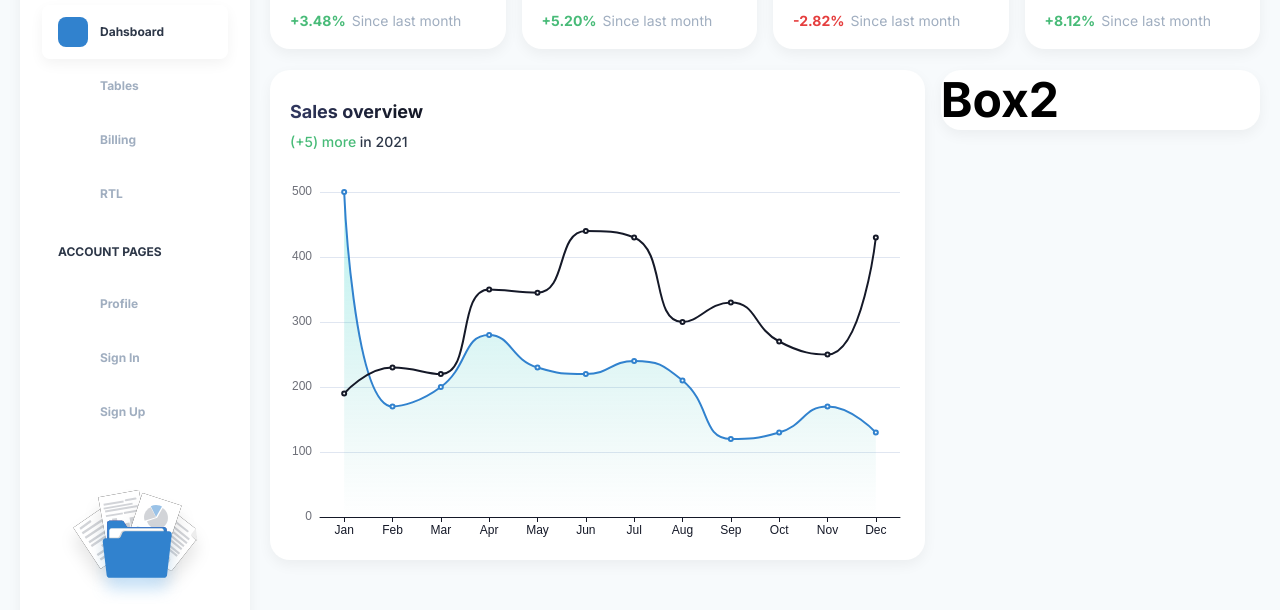
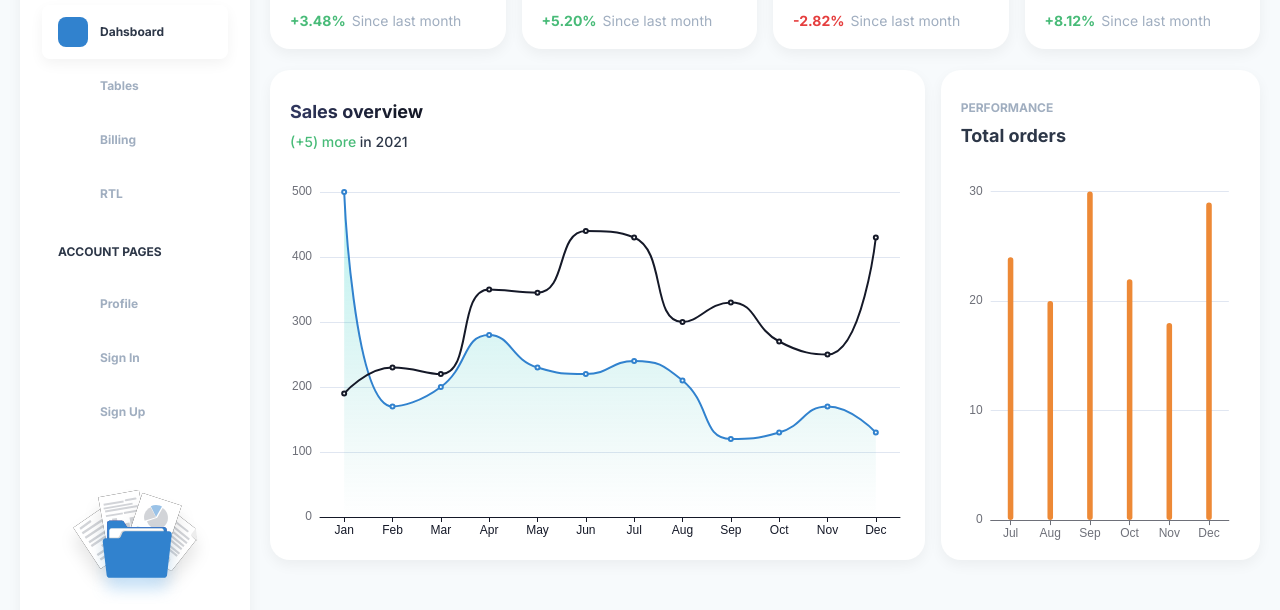
Before and after one commit to themewagon/dashdarkX, a React (Vite) app: page / in a window 1280 px wide. Shown: the part 135-745 px from the top of the page. Built offline with nearby package versions, Linux system fonts and the light colour scheme; some icons are missing.

Commit message:
bar chart ui completed

```diff
--- /dev/null
+++ b/src/components/BarChart.tsx
@@ -0,0 +1,65 @@
+import { Box, Typography, useTheme } from "@mui/material";
+import ReactECharts from 'echarts-for-react';
+
+const BarChart = () => {
+    const theme = useTheme();
+
+    const option = {
+        tooltip: {
+            trigger: 'axis',
+            axisPointer: {
+                type: 'shadow'
+            }
+        },
+        grid: {
+            top: '10%',
+            left: '3%',
+            right: '4%',
+            bottom: '6%',
+            containLabel: true
+        },
+        xAxis: [
+            {
+                type: 'category',
+                data: ['Jul', 'Aug', 'Sep', 'Oct', 'Nov', 'Dec'],
+                axisTick: {
+                    alignWithLabel: true
+                }
+            }
+        ],
+        yAxis: [
+            {
+                type: 'value',
+                interval: 10,
+                max: 30
+            }
+        ],
+        series: [
+            {
+                name: 'Direct',
+                type: 'bar',
+                barWidth: '14%',
+                itemStyle: {
+                    color: '#ED8936',
+                    barBorderRadius: [50, 50, 50, 50]
+                },
+                data: [24, 20, 30, 22, 18, 29]
+            }
+        ]
+    };
+
+    return (
+        <Box sx={{padding: '28px 20px 20px', height: '490px', backgroundColor: '#fff', borderRadius: '20px', boxShadow: theme.customShadows[0]}}>
+            <Typography variant="caption" sx={{color: theme.palette.action.disabled}}>PERFORMANCE</Typography>
+            <Typography variant="h6" sx={{marginTop: '5px', color: theme.palette.neutral.light}}>Total orders</Typography>
+            <ReactECharts
+                option={option}
+                notMerge={true}
+                lazyUpdate={true}
+                style={{height: '94%', width: '100%'}}
+            />
+        </Box>
+    );
+}
+
+export default BarChart;
--- a/src/pages/Dashboard.tsx
+++ b/src/pages/Dashboard.tsx
@@ -1,4 +1,5 @@
-import { Typography, Box, Grid, useTheme } from "@mui/material";
+import { Box, Grid } from "@mui/material";
+import BarChart from "components/BarChart";
 import FirstCard from "components/FirstCard";
 import LineChart from "components/LineChart";
 
@@ -30,8 +31,6 @@ const firstCardData = [
 ];
 
 const Dashboard = () => {
-    const theme = useTheme();
-
     return (
         <Box sx={{width: '100%', height: '500px'}}>
             <Grid container spacing={2}>
@@ -47,9 +46,7 @@ const Dashboard = () => {
                     <LineChart/>
                 </Grid>
                 <Grid item lg={4}>
-                    <Box sx={{backgroundColor: '#fff', borderRadius: '20px', boxShadow: theme.customShadows[0]}}>
-                        <Typography variant="h1">Box2</Typography>
-                    </Box>
+                    <BarChart/>
                 </Grid>
             </Grid>
         </Box>
```
